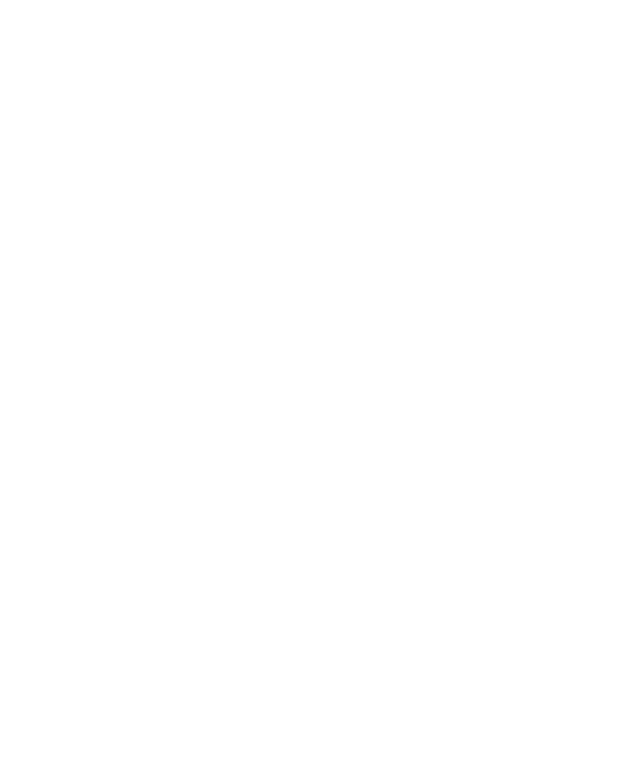
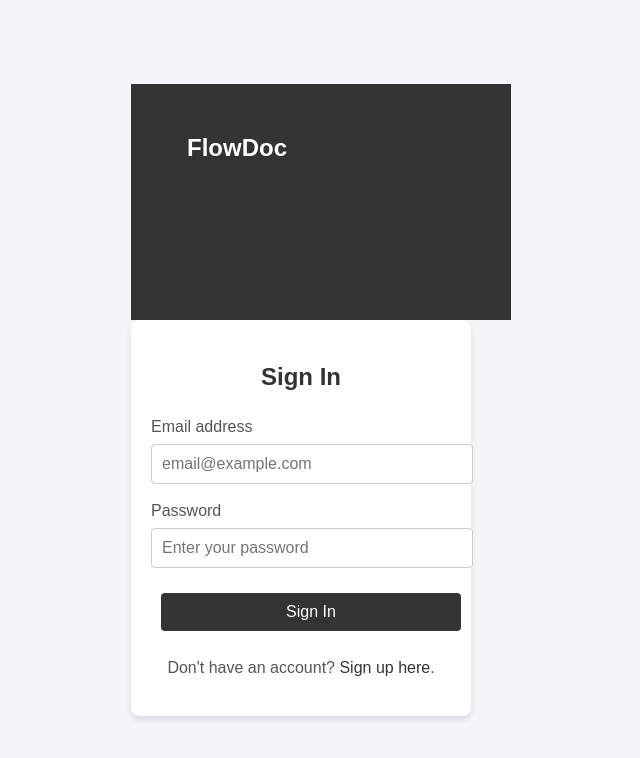
Before and after one commit to jnazario2000/flowdoc, a React (Vite) app: page /Signin in a window 1280 px wide. Before the commit this address had no page. Shown: the top 758 px of the page, without its empty margins (339-979 px from the left). Built offline with nearby package versions, Linux system fonts and the light colour scheme.

Commit message:
Forntend work.

```diff
--- a/package.json
+++ b/package.json
@@ -10,6 +10,7 @@
     "preview": "vite preview"
   },
   "dependencies": {
+    "axios": "^1.8.4",
     "express": "^4.18.2",
     "mongodb": "^6.15.0",
     "react": "^19.0.0",
--- a/src/App.jsx
+++ b/src/App.jsx
@@ -4,13 +4,16 @@
 import './App.css'
 import { Routes, Route, Link } from 'react-router-dom';
 import HomePage from './pages/HomePage';
-
+import Signin from './pages/Signin';
+import Project from './pages/Project';
 function App() {
-  return (
-    <Routes>
-      <Route path="/" element={<HomePage />} />
-    </Routes>
-  );
+    return (
+        <Routes>
+            <Route path="/" element={<HomePage />} />
+            <Route path="/Signin" element={<Signin />} />
+            <Route path= "/Project" element={<Project />} />
+        </Routes>
+    );
 }
 
 export default App
--- a/src/pages/HomePage.jsx
+++ b/src/pages/HomePage.jsx
@@ -1,14 +1,58 @@
 import { Link } from 'react-router-dom';
 
-function HomePage() {
-  return (
-    <div>
-      <h1>Welcome to the Home Page</h1>
-      <Link to="/about">
-        <button>Go to About Page</button>
-      </Link>
-    </div>
-  );
+// client/src/pages/Homepage.jsx
+import React from 'react';
+import './Homepage.css'; // You'll need to create this CSS file
+
+function Homepage() {
+    return (
+        <div className="homepage">
+            <nav>
+                <div>FlowDoc</div>
+                <div>
+                    <a href="#">Features</a>
+                    <Link to="/signin">Sign In</Link>
+                </div>
+            </nav>
+
+            <header>
+                <h1>Home Page</h1>
+                <p>The all in one place to document code! Browse different projects with all kinds of languages and functions.</p>
+                <button>Browse Projects</button>
+                <Link to="/Project">Create Project</Link>
+            </header>
+
+            <section>
+                <h2>Most Popular</h2>
+                <div className="document-icons">
+                    <div className="doc-icon">📄</div>
+                    <div className="doc-icon">📄</div>
+                    <div className="doc-icon">📄</div>
+                </div>
+            </section>
+
+            <section>
+                <h2>Top Collaborators This Month</h2>
+                <div className="collaborators">
+                    <div className="card">
+                        <h3>Highest Average Code Coverage</h3>
+                        <p>Sample_Collaborator3</p>
+                        <small>Specializes in Web Applications</small>
+                    </div>
+                    <div className="card">
+                        <h3>Most Hours Spent Documenting</h3>
+                        <p>Sample_Collaborator2</p>
+                        <small>Specializes in Python based projects</small>
+                    </div>
+                    <div className="card">
+                        <h3>Highest Rated Collaborator</h3>
+                        <p>Sample_Collaborator3</p>
+                        <small>Specializes in JavaScript based projects</small>
+                    </div>
+                </div>
+            </section>
+        </div>
+    );
 }
 
-export default HomePage;
+export default Homepage;
--- /dev/null
+++ b/src/pages/Homepage.css
@@ -0,0 +1,51 @@
+
+nav {
+    display: flex;
+    justify-content: space-between;
+    padding: 10px 20px;
+}
+
+nav a {
+    margin: 0 10px;
+    text-decoration: none;
+    color: black;
+}
+
+header {
+    text-align: center;
+    padding: 50px 20px;
+}
+
+button {
+    padding: 10px 20px;
+    background: black;
+    color: white;
+    border: none;
+    cursor: pointer;
+    margin: 10px;
+}
+
+button.secondary {
+    background: lightgray;
+}
+
+.document-icons {
+    display: flex;
+    justify-content: center;
+    gap: 20px;
+    font-size: 50px;
+}
+
+.collaborators {
+    display: flex;
+    justify-content: center;
+    gap: 20px;
+}
+
+.card {
+    background: #f9f9f9;
+    padding: 20px;
+    border-radius: 8px;
+    width: 200px;
+    text-align: center;
+}
--- /dev/null
+++ b/src/pages/Signin.css
@@ -0,0 +1,88 @@
+/* General Styles */
+body {
+    font-family: Arial, sans-serif;
+    background-color: #f4f4f9;
+    margin: 0;
+    padding: 0;
+    display: flex;
+    flex-direction: column;
+    align-items: center;
+    justify-content: center;
+    height: 100vh;
+}
+
+nav {
+    width: 100%;
+    background-color: #333;
+    color: white;
+    padding: 10px 20px;
+    text-align: center;
+}
+
+nav .logo {
+    font-size: 24px;
+    font-weight: bold;
+}
+
+main {
+    background: white;
+    padding: 20px;
+    border-radius: 8px;
+    box-shadow: 0 4px 6px rgba(0, 0, 0, 0.1);
+    width: 300px;
+    text-align: center;
+}
+
+h2 {
+    margin-bottom: 20px;
+    color: #333;
+}
+
+.input-group {
+    margin-bottom: 15px;
+    text-align: left;
+}
+
+label {
+    display: block;
+    margin-bottom: 5px;
+    color: #555;
+}
+
+input[type="email"],
+input[type="password"] {
+    width: 100%;
+    padding: 10px;
+    border: 1px solid #ccc;
+    border-radius: 4px;
+    font-size: 16px;
+}
+
+button {
+    width: 100%;
+    padding: 10px;
+    background-color: #333;
+    color: white;
+    border: none;
+    border-radius: 4px;
+    font-size: 16px;
+    cursor: pointer;
+}
+
+button:hover {
+    background-color: #555;
+}
+
+p {
+    margin-top: 15px;
+    color: #555;
+}
+
+a {
+    color: #333;
+    text-decoration: none;
+}
+
+a:hover {
+    text-decoration: underline;
+}
--- /dev/null
+++ b/src/pages/Signin.jsx
@@ -0,0 +1,54 @@
+// client/src/pages/Signin.jsx
+import React from 'react';
+import { Link } from 'react-router-dom';
+import './Signin.css';
+
+function Signin() {
+    const handleSubmit = (e) => {
+        e.preventDefault();
+        // Handle sign-in logic here (will connect to backend later)
+        console.log('Sign-in form submitted');
+    };
+
+    return (
+        <div className="signin-page">
+            <nav>
+                <div className="logo">FlowDoc</div>
+            </nav>
+
+            <main>
+                <section className="signin-section">
+                    <h2>Sign In</h2>
+                    <form onSubmit={handleSubmit}>
+                        <div className="input-group">
+                            <label htmlFor="email">Email address</label>
+                            <input
+                                type="email"
+                                id="email"
+                                name="email"
+                                placeholder="email@example.com"
+                                required
+                            />
+                        </div>
+                        <div className="input-group">
+                            <label htmlFor="password">Password</label>
+                            <input
+                                type="password"
+                                id="password"
+                                name="password"
+                                placeholder="Enter your password"
+                                required
+                            />
+                        </div>
+                        <button type="submit">Sign In</button>
+                    </form>
+                    <p>
+                        Don't have an account? <Link to="/signup">Sign up here</Link>.
+                    </p>
+                </section>
+            </main>
+        </div>
+    );
+}
+
+export default Signin;
```
Also changed, not shown: 1 other file (tests, documents, lock files or other folders).
